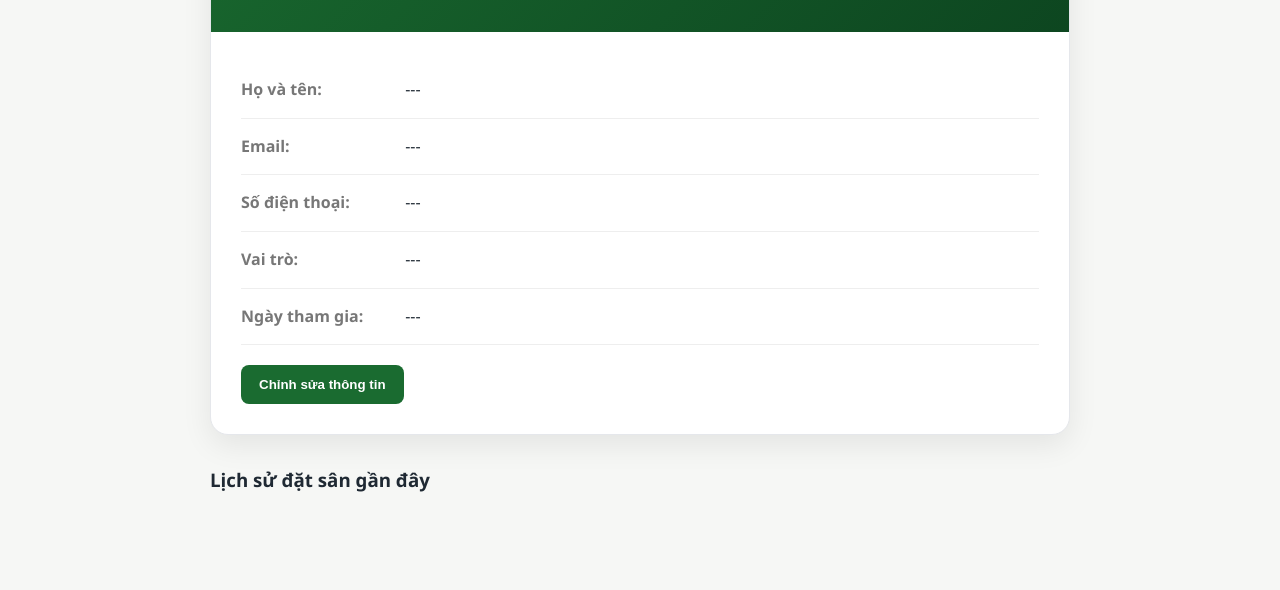
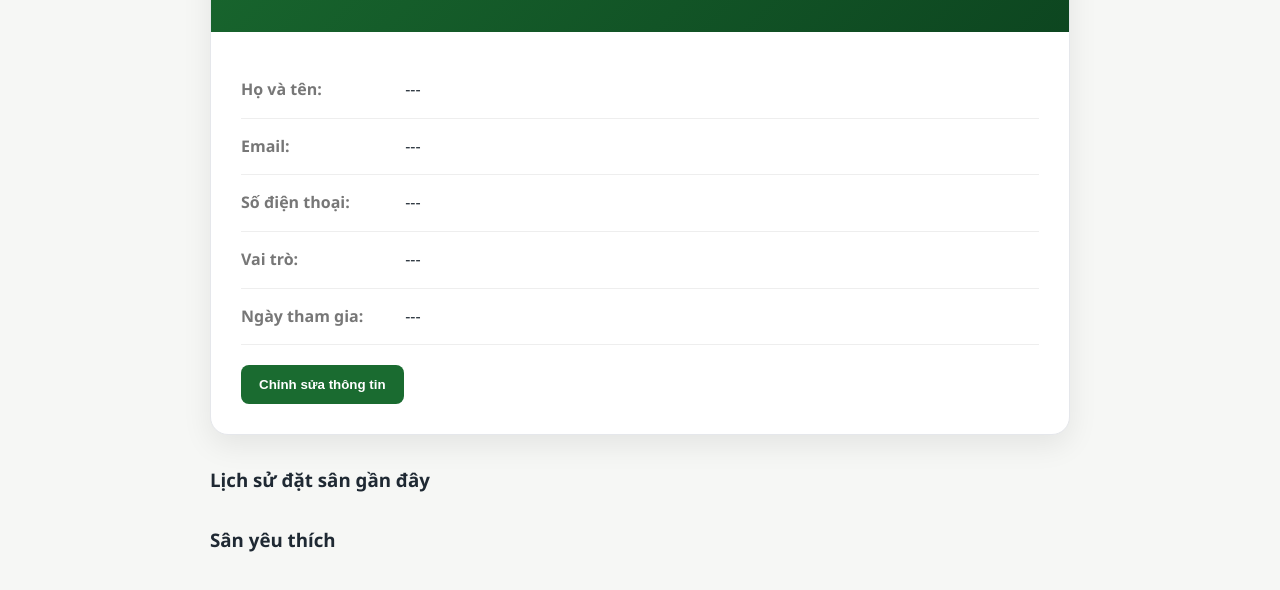
Before and after one commit to TruongDuHoai/SportBooking, a website with bundled scripts: page public/taikhoan.html in a window 1280 px wide. Shown: the part 338-928 px from the top of the page. Before the commit the page ends 873 px from the top, so only its background shows below. Built offline with nearby package versions, Linux system fonts and the light colour scheme; no server answers.

Commit message:
Update taikhoan.html

```diff
--- a/public/taikhoan.html
+++ b/public/taikhoan.html
@@ -216,6 +216,11 @@
         <div id="orderList"></div>
     </div>
 
+    <div class="order-history">
+        <h3>Sân yêu thích</h3>
+        <div id="favoriteList"></div>
+    </div>
+
 </div>
 
 <script type="module" src="js/taikhoan.js"></script>
```
